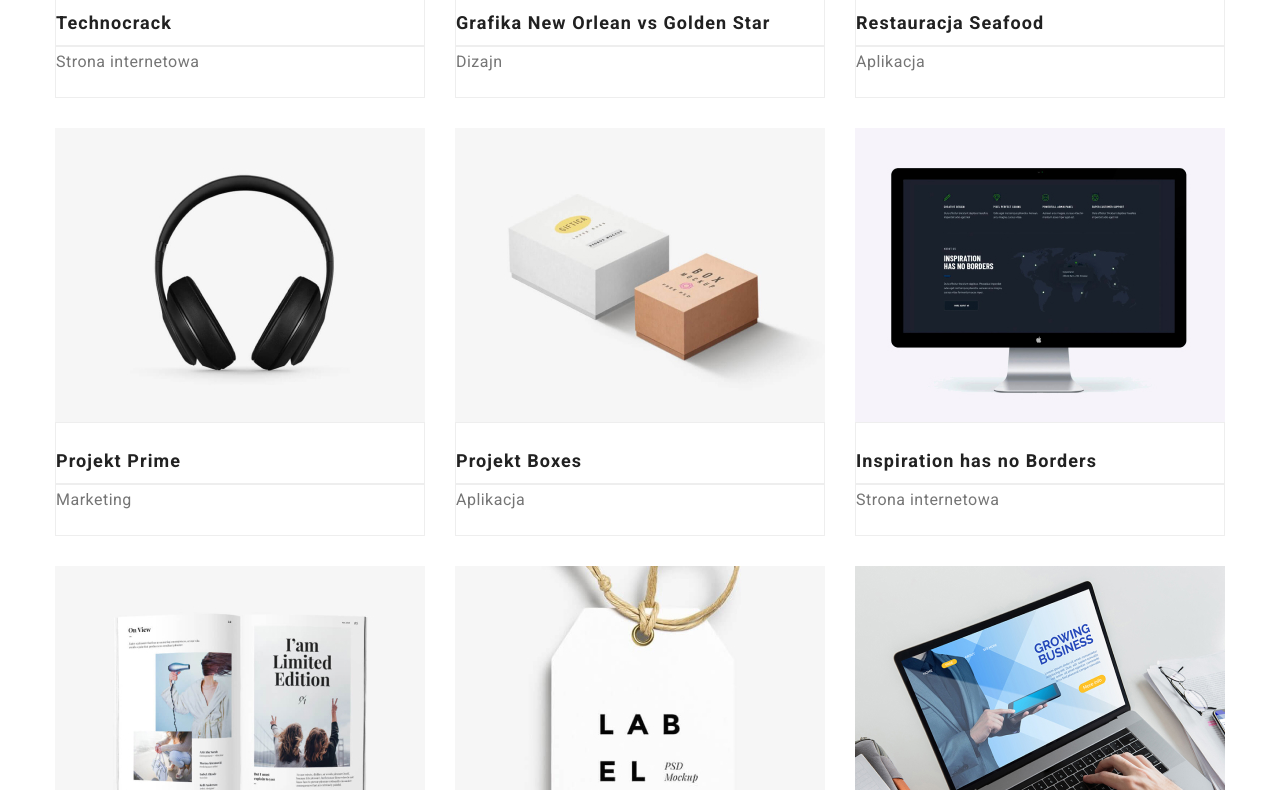
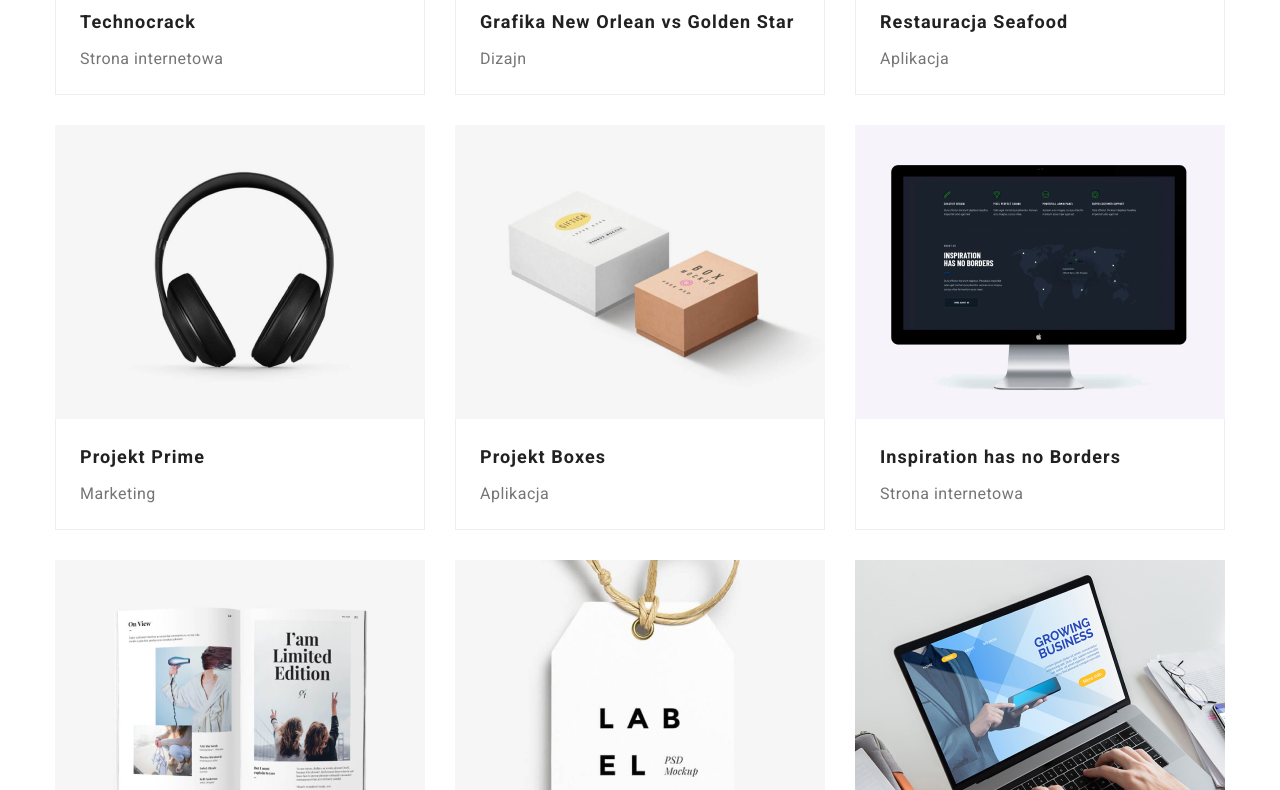
Before and after one commit to jarekbielski/goit-markup-hw-03_ON6, a plain HTML site: page portfolio.html in a window 1280 px wide. Shown: the part 572-1362 px from the top of the page. Drawn offline with nearby package versions, Linux system fonts and the light colour scheme.

Commit message:
paddingi

```diff
--- a/css/styles.css
+++ b/css/styles.css
@@ -470,9 +470,13 @@ img {
 
 .portfolio-discription-title,
 .portfolio-discription {
-    border: 1px solid #EEEEEE;
+    border-left: 1px solid #EEEEEE;
+    border-right: 1px solid #EEEEEE;
 }
 
+.portfolio-discription {
+    border-bottom: 1px solid #EEEEEE;
+}
 
 .portfolio-discription-title {
     font-family: var(--main-font);
@@ -483,6 +487,8 @@ img {
     color: #212121;
     padding-top: 20px;
     padding-bottom: 4px;
+    padding-right: 24px;
+    padding-left: 24px;
 }
 
 
@@ -494,6 +500,8 @@ img {
     letter-spacing: 0.03em;
     color: #757575;
     padding-bottom: 20px;
+    padding-right: 24px;
+    padding-left: 24px;
 }
 
 /*---END-WHAT-W-DO-PORTFOLIO---*/
```
